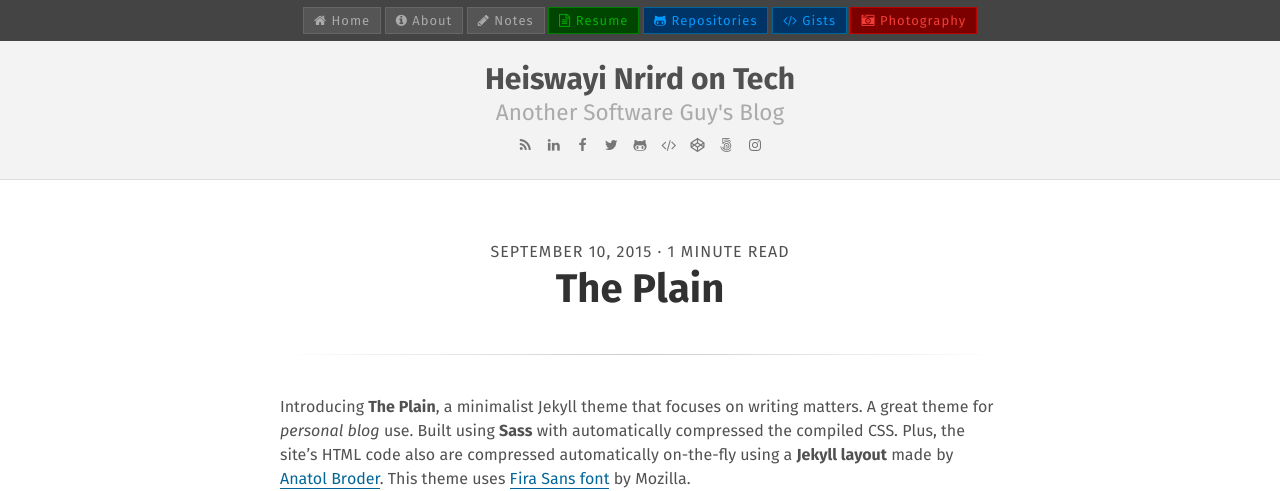
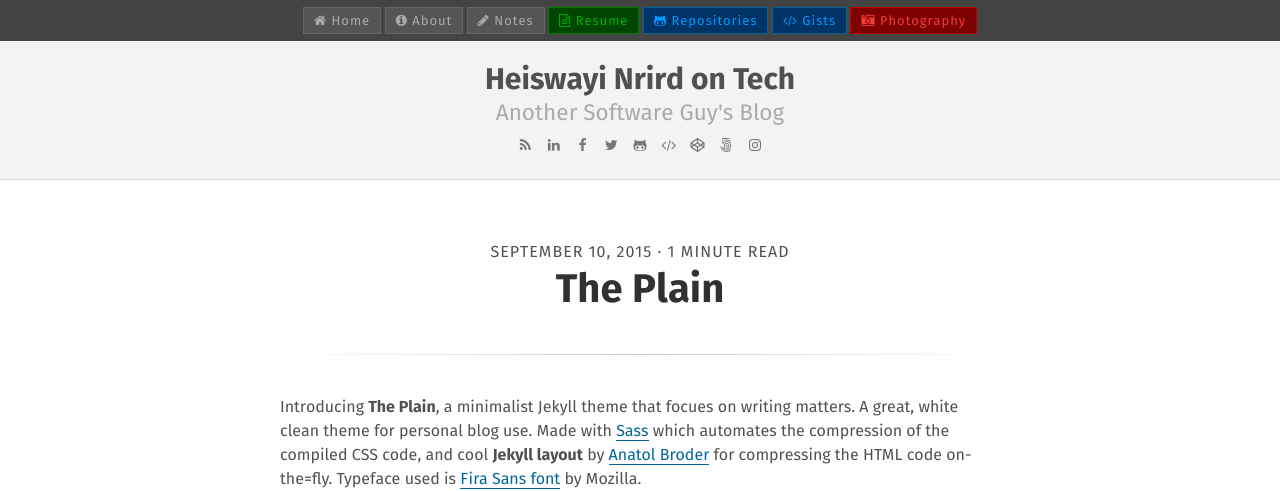
Before and after one commit to x-axis/heiswayi.github.io_jekyll_source, a Jekyll site: the page built from _posts/2015-09-10-the-plain.md, in a window 1280 px wide and 1400 px high, cut to the strip 0-491 px from the top of the window. Built offline with Jekyll 4.4.1, drawn with Linux system fonts in a browser that asks for light colours; nearby versions of some CDN libraries; some of the changed text lies outside the part shown.

Commit message:
Update project & entry

```diff
--- a/_posts/2015-09-10-the-plain.md
+++ b/_posts/2015-09-10-the-plain.md
@@ -5,13 +5,15 @@
 keywords: minimalist, jekyll theme, personal blog
 ---
 
-Introducing **The Plain**, a minimalist Jekyll theme that focuses on writing matters. A great theme for _personal blog_ use. Built using **Sass** with automatically compressed the compiled CSS. Plus, the site's HTML code also are compressed automatically on-the-fly using a **Jekyll layout** made by [Anatol Broder](http://jch.penibelst.de/). This theme uses [Fira Sans font](https://github.com/mozilla/Fira) by Mozilla.
+Introducing **The Plain**, a minimalist Jekyll theme that focues on writing matters. A great, white clean theme for personal blog use. Made with [Sass](https://github.com/sass/sass) which automates the compression of the compiled CSS code, and cool **Jekyll layout** by [Anatol Broder](http://jch.penibelst.de/) for compressing the HTML code on-the=fly. Typeface used is [Fira Sans font](https://github.com/mozilla/Fira) by Mozilla.
+
+[**Demo**](http://heiswayi.github.io/the-plain/) / [GitHub](https://github.com/heiswayi/the-plain)
+
+### Screenshot
 
 ![Screenshot](http://i.imgur.com/zAkZq0d.png)
 
-[**Demo**](http://heiswayi.github.io/the-plain/) / [Source Code on GitHub](https://github.com/heiswayi/the-plain)
-
-## Install on your GitHub Pages
+### Install on your GitHub Pages
 
 1. [Download](https://github.com/heiswayi/the-plain/archive/master.zip) or [fork](https://github.com/heiswayi/the-plain/fork) the master branch of the repo into your GitHub account.
 2. Rename the repo into something like `username.github.io`.
@@ -20,6 +22,10 @@
 5. Inside `_posts` folder, there are sample of blog entries. Learn from it and start yours.
 6. Now visit `http://<your_username>.github.io` and you should see your blog is running.
 
-If you use this theme as a **project page**, you can skip step (2). But, inside `_config.yml` file, you need to put your repo name in `baseurl`, for example `baseurl: "/myproject"`.
+If you use this theme as a **project blog**, you can skip step (2). But inside `_config.yml` file, you need to put your repo name in `baseurl`, e.g. `baseurl: "/myproject"`.
 
 **Question/Problem?** Ask me or report it [here](https://github.com/heiswayi/the-plain/issues).
+
+---
+
+_This entry content has been updated on 12-06-2016._
```
Also changed, not shown: index.html (+7 -0 lines).
